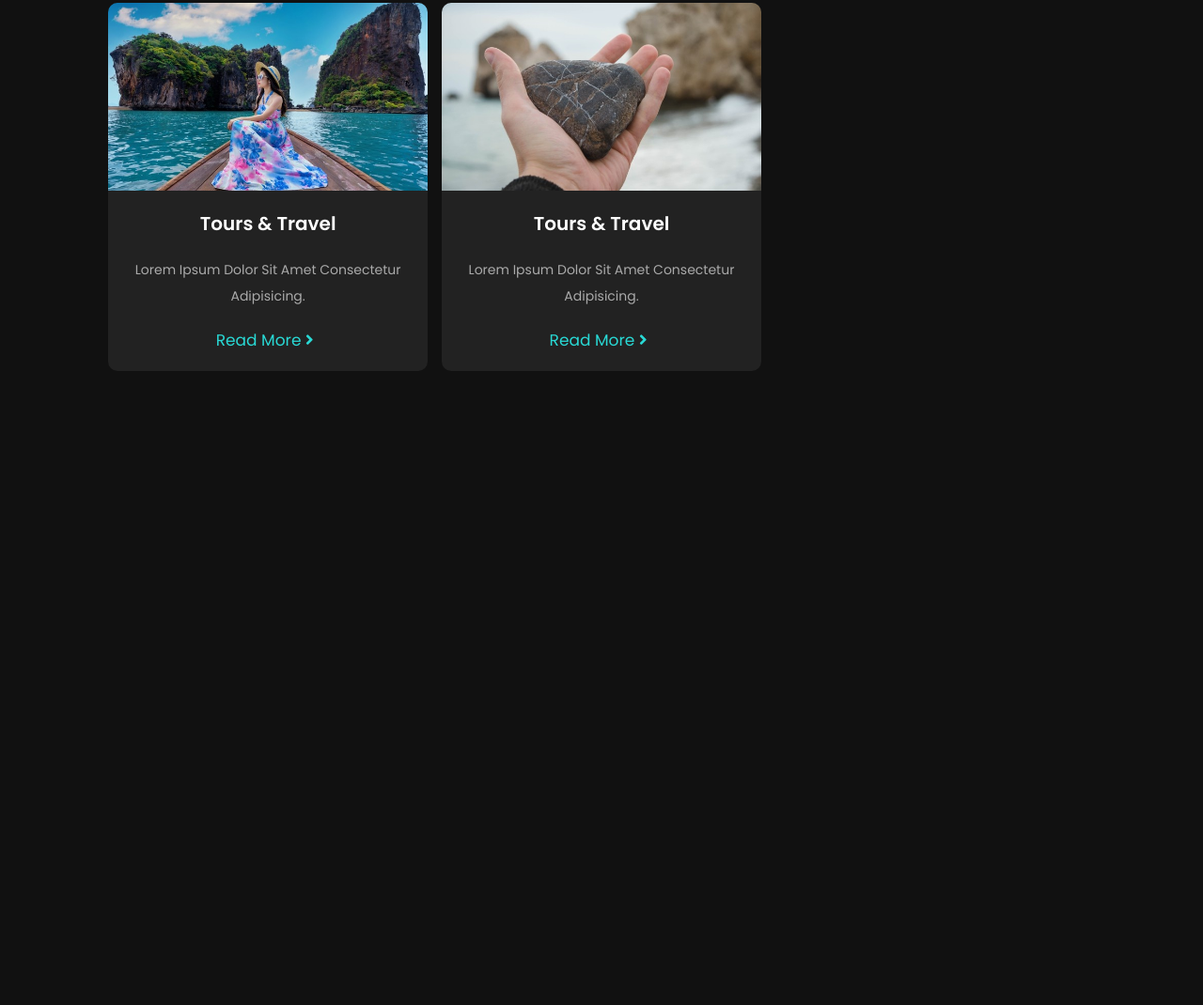
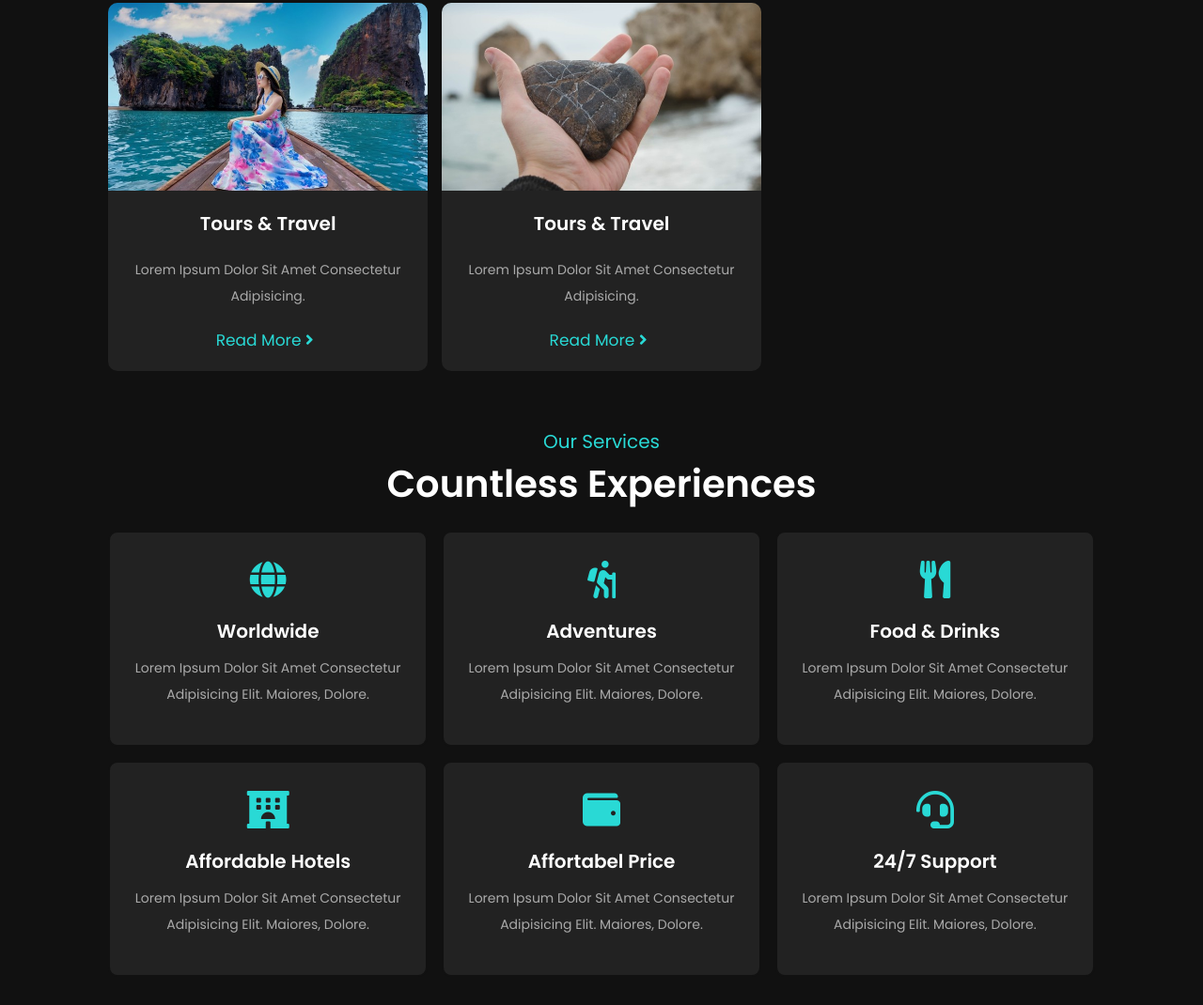
Before and after one commit to devhiderlan/Travel-Agency, a plain HTML site: page index.html in a window 1280 px wide. Shown: the part 2252-3322 px from the top of the page at 94% size. Before the commit the page ends 2677 px from the top, so only its background shows below. Drawn offline with nearby package versions, Linux system fonts and the light colour scheme.

Commit message:
Created Services section structure and styling

```diff
--- a/Assets/css/style.scss
+++ b/Assets/css/style.scss
@@ -341,7 +341,41 @@ section {
   }
 }
 
+.services .box-container {
+  @include grid(32rem);
 
+  .box {
+    background: $bg-color;
+    border-radius: 1rem;
+    padding: 3rem 2rem;
+    text-align: center;
+    border: .2rem solid $black;
+
+    &:hover {
+      border: $border;
+    }
+
+
+    i {
+      font-size: 4rem;
+      color: $blue;
+      margin-bottom: 2rem;
+    }
+
+    h3 {
+      font-size: 2rem;
+      color: $white;
+    }
+
+    p {
+      padding: 1rem 0;
+      font-size: 1.4rem;
+      color: $light-color;
+      line-height: 2;
+    }
+
+  }
+}
 
 
 
--- a/index.html
+++ b/index.html
@@ -206,6 +206,54 @@
       </div>
     </section>
 
+    <section class="services" id="services">
+      <div class="heading">
+        <span>our services</span>
+        <h1>countless experiences</h1>
+      </div>
+
+      <div class="box-container">
+
+        <div class="box">
+          <i class="fas fa-globe"></i>
+          <h3>worldwide</h3>
+          <p>Lorem ipsum dolor sit amet consectetur adipisicing elit. Maiores, dolore.</p>
+        </div>
+
+        <div class="box">
+          <i class="fas fa-hiking"></i>
+          <h3>adventures</h3>
+          <p>Lorem ipsum dolor sit amet consectetur adipisicing elit. Maiores, dolore.</p>
+        </div>
+
+        <div class="box">
+          <i class="fas fa-utensils"></i>
+          <h3>food & drinks</h3>
+          <p>Lorem ipsum dolor sit amet consectetur adipisicing elit. Maiores, dolore.</p>
+        </div>
+
+        <div class="box">
+          <i class="fas fa-hotel"></i>
+          <h3>affordable hotels</h3>
+          <p>Lorem ipsum dolor sit amet consectetur adipisicing elit. Maiores, dolore.</p>
+        </div>
+
+        <div class="box">
+          <i class="fas fa-wallet"></i>
+          <h3>affortabel price</h3>
+          <p>Lorem ipsum dolor sit amet consectetur adipisicing elit. Maiores, dolore.</p>
+        </div>
+
+        <div class="box">
+          <i class="fas fa-headset"></i>
+          <h3>24/7 support</h3>
+          <p>Lorem ipsum dolor sit amet consectetur adipisicing elit. Maiores, dolore.</p>
+        </div>
+
+      </div>
+    </section>
+
+
 
   </body>
 </html>
```
Also changed, not shown: Assets/css/style.css, 1 other file.
